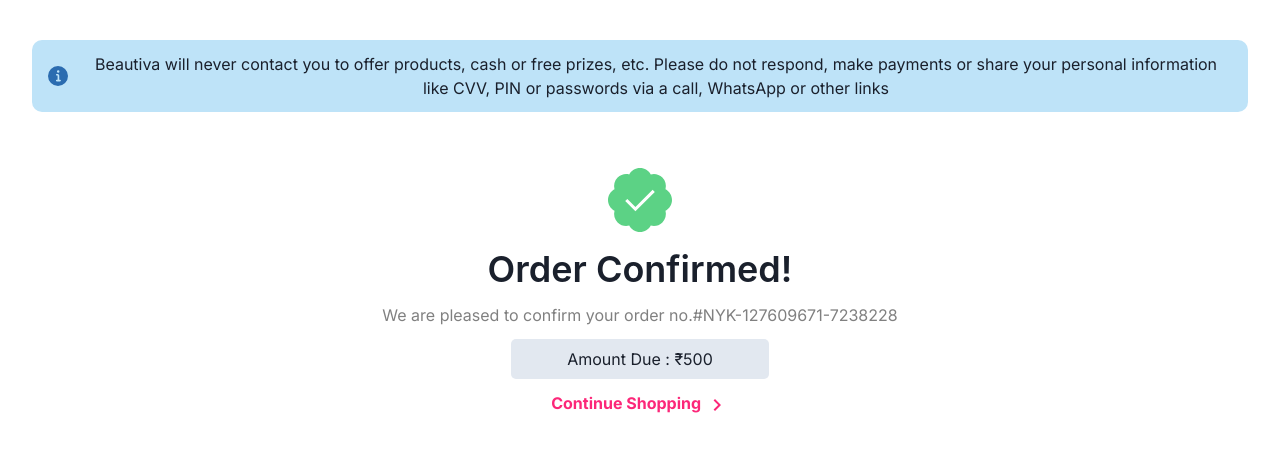
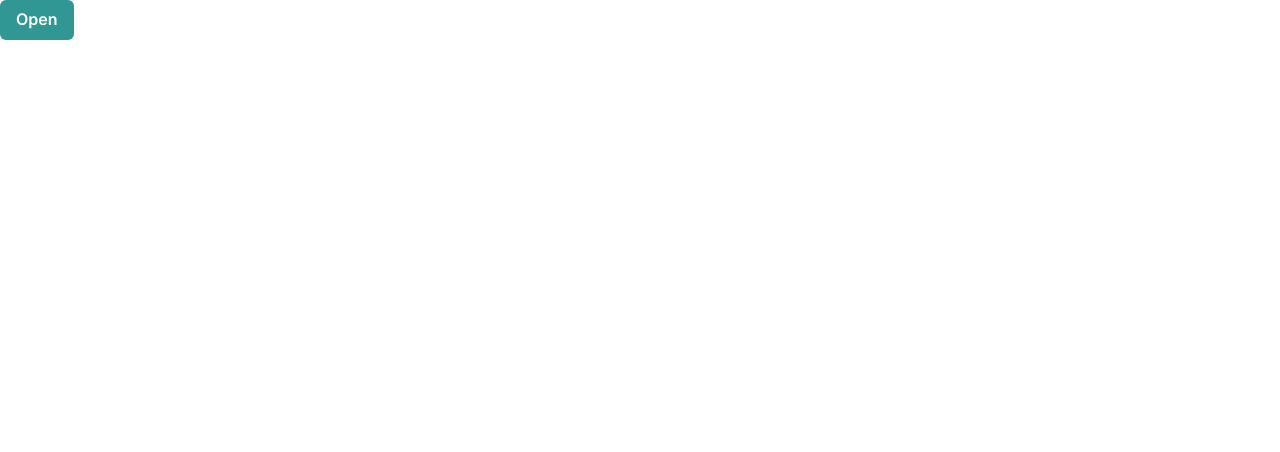
Before and after one commit to sanj1997/wasteful-dock-5798, a React (Create React App) app in the folder frontend/: page /cart in a window 1280 px wide. Shown: the top 452 px of the page. Built offline with nearby package versions, Linux system fonts and the light colour scheme.

Commit message:
routing done

```diff
--- a/frontend/src/App.js
+++ b/frontend/src/App.js
@@ -3,14 +3,12 @@ import CartModal from "./components/CartModal";
 import Address from "./pages/Address";
 import OrderConfirm from "./pages/OrderConfirm";
 import Payment from "./pages/Payment";
+import AllRoutes from "./routes/AllRoutes";
 
 function App() {
   return (
     <div>
-      {/* <CartModal /> */}
-      {/* <Address/> */}
-      {/* <Payment /> */}
-      <OrderConfirm />
+      <AllRoutes />
     </div>
   );
 }
--- a/frontend/src/pages/Cart.jsx
+++ b/frontend/src/pages/Cart.jsx
@@ -1,9 +1,10 @@
 import React from 'react'
+import CartModal from '../components/CartModal'
 
 const Cart = () => {
     return (
         <div>
-
+         <CartModal />
         </div>
     )
 }
--- a/frontend/src/routes/AllRoutes.jsx
+++ b/frontend/src/routes/AllRoutes.jsx
@@ -1,10 +1,20 @@
 import React from 'react'
+import { Route, Routes } from 'react-router-dom'
+import Address from '../pages/Address'
+import Cart from '../pages/Cart'
+import Home from '../pages/Home'
+import OrderConfirm from '../pages/OrderConfirm'
+import Payment from '../pages/Payment'
 
 const AllRoutes = () => {
   return (
-    <div>
-
-    </div>
+    <Routes>
+      <Route path='/' element={<Home />} />
+      <Route path='/cart' element={<Cart />} />
+      <Route path='/address' element={<Address />} />
+      <Route path='/orderconfirm' element={<OrderConfirm />} />
+      <Route path='/payment' element={<Payment />} />
+    </Routes>
   )
 }
 
```
Also changed, not shown: frontend/src/pages/Home.jsx (line endings or trailing spaces).
